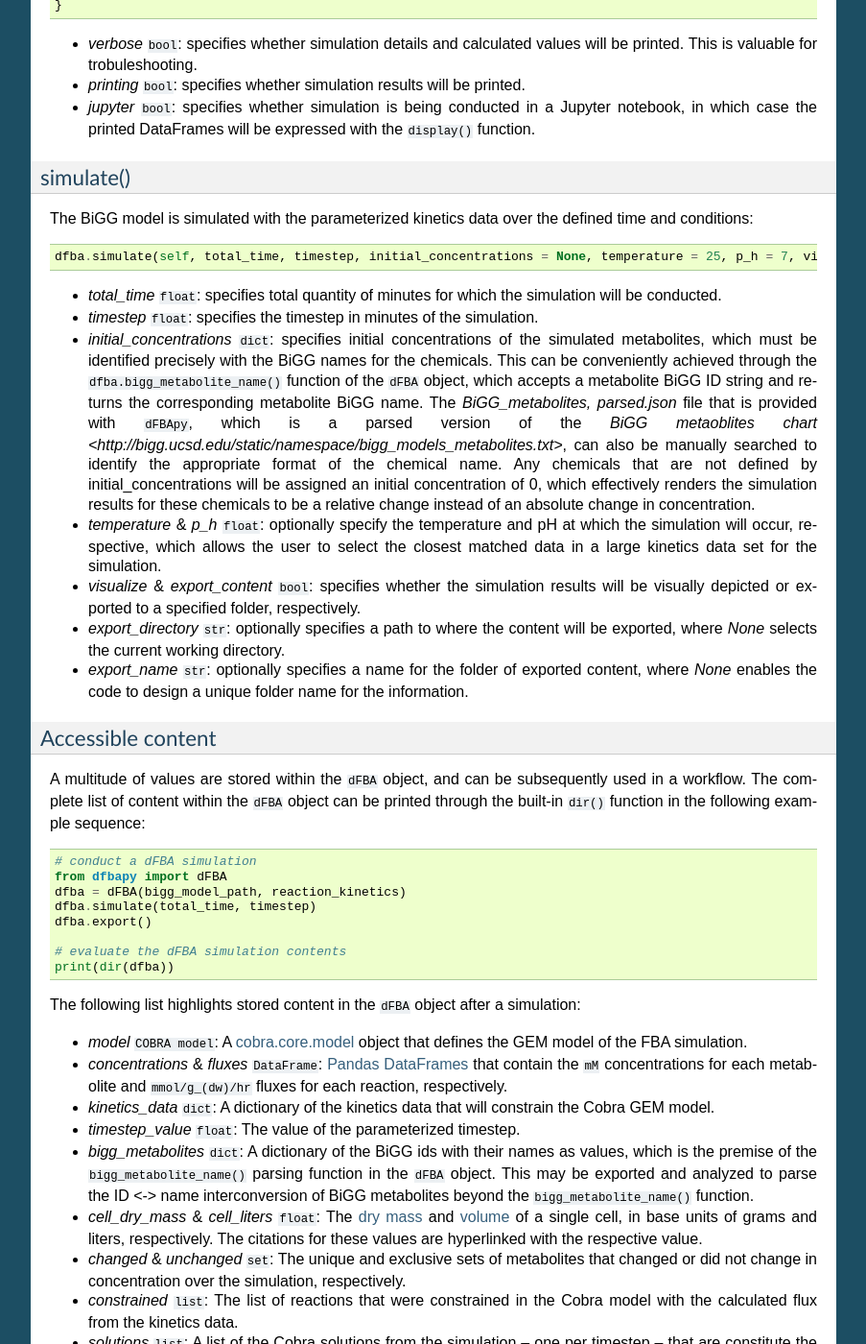
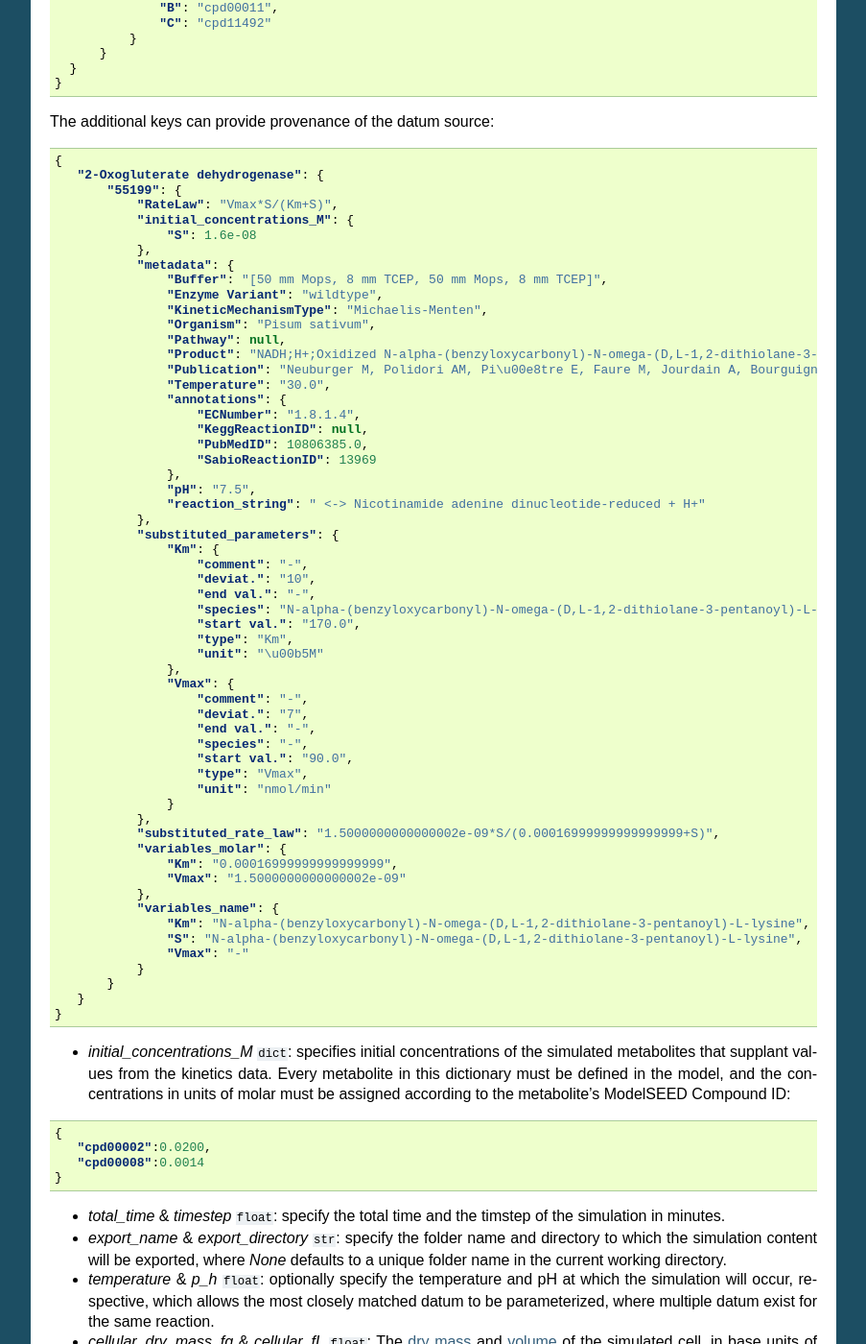
Before and after one commit to ModelSEED/ModelSEEDpy, a Sphinx documentation site: the page built from docs/dfbapy_api.rst, in a window 1280 px wide and 1400 px high, scrolled down 1251 px. Shown: the whole window at 96% size, without its empty margins (198-1101 px from the left). Built offline with Sphinx 7.4.7, drawn with Linux system fonts in a browser that asks for light colours; some of the changed text lies outside the part shown.

Commit message:
dFBA docs and minor edits of dFBAand its Notebooks

```diff
--- a/docs/dfbapy_api.rst
+++ b/docs/dfbapy_api.rst
@@ -9,66 +9,13 @@
 
 .. code-block:: python
 
- import dfbapy
- dfba = dfbapy.dFBA(bigg_model_path, reaction_kinetics, verbose = False, printing = False, jupyter = False)
+ from modelseedpy import dfbapkg
+ dfba = dfbapkg.dFBA(model, modelseed_db_path, solver = 'glpk', warnings = True, verbose = False, printing = False, jupyter = False)
 
-- *bigg_model_path* ``str``: specifies path of the SBML file for the `BiGG model <http://bigg.ucsd.edu/>`_ that will be simulated.
-- *kinetics_data* ``dict``: specifies kinetics data that will be implemented into the COBRA model. The dictionary must follow the structure of ``<enzymes>`` -> ``<sources>`` -> ``Parameters`` & ``SubstitutedRateLaw``, where the last two keys must be precisely identical to those presented. The ``Parameters`` key must contains sub-dictionaries for each parameter that comprises the rate law expression for the reaction, which contain keys of ``unit``, ``chemical``, and ``value``:
-
- .. code-block:: json
-
-  {
-    "Acetate kinase": {
-        "source_1": {
-            "Parameters": {
-                "A": {
-                    "unit": "mM",
-                    "chemical": "ADP C10H12N5O10P2",
-                    "value": "1.0"
-                    },
-                "B":{
-                    "unit": "mM",
-                    "chemical": "Acetyl phosphate",
-                    "value": "0.8"
-                    }
-            },
-            "SubstitutedRateLaw": "(68.0/milli*A*B)/(50.0*micro*0.34*micro+360.0*micro*B+0.34*micro*A+A*B)"
-         }
-     }
-  }
-
-The ``SubstitutedRateLaw`` key must contain a mathematically valid string of the reaction rate law that can be evaluated through the `eval() built-in function <https://pythongeeks.org/python-eval-function/>`_ of Python. Each of the variables in the ``SubstitutedRateLaw`` expression must be defined in the ``Parameters`` key. The ``milli`, ``micro``, and ``nano`` words can be inserted into the reaction string to convert molar units into the base molar units. The kinetics_data content can be expanded with additional keys within each source to provide provenance or metadata, at the user's discretion, as long as the aforementioned core information remains in the data dictionary:
-
-.. code-block:: json
-
-  {
-    "Acetate kinase": {
-        "source_1": {
-            "Organism": "Escherichia coli",
-            "Parameters": {
-                "A": {
-                    "unit": "mM",
-                    "chemical": "ADP C10H12N5O10P2",
-                    "v": "1.0"
-                    },
-                "B":{
-                    "unit": "mM",
-                    "chemical": "Acetyl phosphate",
-                    "value": "0.8"
-                    }
-            },
-            "PubMedID": "4362687.0"
-            "Publication": "Janson CA, Cleland WW: The inhibition of acetate, pyruvate, and 3-phosphogylcerate kinases by chromium adenosine triphosphate, J Biol Chem 1974 (249) , 2567-71",
-            "SubstitutedRateLaw": "(68.0/milli*A*B)/(50.0*micro*0.34*micro+360.0*micro*B+0.34*micro*A+A*B)",
-            "Temperature": "25.0",
-            "pH": "7.0",
-            "SabioReactionID": 71,
-        }
-    }
- }
-
-- *verbose* ``bool``: specifies whether simulation details and calculated values will be printed. This is valuable for trobuleshooting.
-- *printing* ``bool``: specifies whether simulation results will be printed.
+- *model* ``cobra.core.model.Model``: the CobraKBase model that will be simulated. The conversion from `standard COBRA models  <https://cobrapy.readthedocs.io/en/latest/autoapi/cobra/core/model/index.html>`_ to CobraKBase models is facilitated by the `cobrakbase` package.
+- *modelseed_db_path* ``str``: specifies the path to a local version of the ModelSEED Database.
+- *solver* ``str``: specifies which linear programmating algorithm will be used to simulate the FBA model. The `glpk` solver is selected by default since it is free and universally accessible.
+- *warnings*, *verbose*, & *printing* ``bool``: specifies whether simulation warnings, details and calculated, or results will be printed, respectively. These options are valuable for trobuleshooting.
 - *jupyter* ``bool``: specifies whether simulation is being conducted in a Jupyter notebook, in which case the printed DataFrames will be expressed with the ``display()`` function.
 
 
@@ -76,20 +23,129 @@
 simulate()
 ----------------------
 
-The BiGG model is simulated with the parameterized kinetics data over the defined time and conditions:
+A cobrakbase model is simulated with the parameterized kinetics data over the defined time and conditions:
 
 .. code-block:: python
 
- dfba.simulate(self, total_time, timestep, initial_concentrations = None, temperature = 25, p_h = 7, visualize = True)
+ dfba.simulate(self, kinetics_path = None, initial_concentrations_M: dict = {}, total_time = 200, timestep = 20, export_name = None,
+               export_directory = None, kinetics_data = {}, temperature = 25, p_h = 7, cellular_dry_mass_fg = 222, cellular_fL = 1,
+               figure_title = 'Metabolic perturbation', included_metabolites = [], labeled_plots = True, visualize = True, export = True)
 
+- *kinetics_path* & *kinetics_data* ``str`` & ``dict``: either the path to a `JSON` file that can be imported or a dictionary argument that provide the kinetics data that will constrain the model in the simulation. The `JSON` structure in both means of providing the data, and possesses the following nesting: ``<reaction>`` -> ``<source>`` -> ``substituted_rate_law`` + ``initial_concentrations_M`` + optional keys (such as ``metadata``). The ``substituted_rate_law`` key must contain the mathematically valid rate law expression as a string that can be evaluated through the `eval() built-in function <https://pythongeeks.org/python-eval-function/>`_ of Python, where each metabolite in the rate law is represented by a **single letter variable** that is defined with a `ModelSEED Compound ID <https://modelseed.org/biochem/compounds>`_ in the ``met_id`` key. The concentrations of the ``initial_concentrations_M`` key must be provided in units of Molar and defined for the rate law variable letters.
 
-- *total_time* ``float``: specifies total quantity of minutes for which the simulation will be conducted.
-- *timestep* ``float``: specifies the timestep in minutes of the simulation.
-- *initial_concentrations* ``dict``: specifies initial concentrations of the simulated metabolites, which must be identified precisely with the BiGG names for the chemicals. This can be conveniently achieved through the ``dfba.bigg_metabolite_name()`` function of the ``dFBA`` object, which accepts a metabolite BiGG ID string and returns the corresponding metabolite BiGG name. The `BiGG_metabolites, parsed.json` file that is provided with ``dFBApy``, which is a parsed version of the `BiGG metaoblites chart <http://bigg.ucsd.edu/static/namespace/bigg_models_metabolites.txt>`, can also be manually searched to identify the appropriate format of the chemical name. Any chemicals that are not defined by initial_concentrations will be assigned an initial concentration of 0, which effectively renders the simulation results for these chemicals to be a relative change instead of an absolute change in concentration.
-- *temperature* & *p_h* ``float``: optionally specify the temperature and pH at which the simulation will occur, respective, which allows the user to select the closest matched data in a large kinetics data set for the simulation.
-- *visualize* & *export_content* ``bool``: specifies whether the simulation results will be visually depicted or exported to a specified folder, respectively.
-- *export_directory* ``str``: optionally specifies a path to where the content will be exported, where `None` selects the current working directory.
-- *export_name* ``str``: optionally specifies a name for the folder of exported content, where `None` enables the code to design a unique folder name for the information.
+.. code-block:: json
+
+  {
+    "R_3OAS140": {
+        "source_1": {
+            "substituted_rate_law": "(68.0*A*B)/(50.0*0.34*C+360.0*B+0.34*A+A*B*C)",
+            "initial_concentrations_M": {
+                "A": 0.0200,
+                "C": 0.022,
+                "B": 0.0014
+            },
+            "met_id": {
+                "A": "cpd11468",
+                "B": "cpd00067",
+                "C": "cpd11492"
+            }
+        }
+    },
+    "rxn2": {
+        "source_1": {
+            "substituted_rate_law": "(A*B)/(50.0*0.34*C+3*B+0.34*A+C)",
+            "initial_concentrations_M": {
+                "A": 0.0200,
+                "C": 0.022,
+                "B": 0.0012
+            },
+            "met_id": {
+                "A": "cpd11468",
+                "B": "cpd00011",
+                "C": "cpd11492"
+            }
+        }
+    }
+  }
+
+The additional keys can provide provenance of the datum source:
+
+.. code-block:: json
+
+ {
+    "2-Oxogluterate dehydrogenase": {
+        "55199": {
+            "RateLaw": "Vmax*S/(Km+S)",
+            "initial_concentrations_M": {
+                "S": 1.6e-08
+            },
+            "metadata": {
+                "Buffer": "[50 mm Mops, 8 mm TCEP, 50 mm Mops, 8 mm TCEP]",
+                "Enzyme Variant": "wildtype",
+                "KineticMechanismType": "Michaelis-Menten",
+                "Organism": "Pisum sativum",
+                "Pathway": null,
+                "Product": "NADH;H+;Oxidized N-alpha-(benzyloxycarbonyl)-N-omega-(D,L-1,2-dithiolane-3-pentanoyl)-L-lysine",
+                "Publication": "Neuburger M, Polidori AM, Pi\u00e8tre E, Faure M, Jourdain A, Bourguignon J, Pucci B, Douce R: Interaction between the lipoamide-containing H-protein and the lipoamide dehydrogenase (L-protein) of the glycine decarboxylase multienzyme system. 1. Biochemical studies., Eur J Biochem 2000 (267) , 2882-9",
+                "Temperature": "30.0",
+                "annotations": {
+                    "ECNumber": "1.8.1.4",
+                    "KeggReactionID": null,
+                    "PubMedID": 10806385.0,
+                    "SabioReactionID": 13969
+                },
+                "pH": "7.5",
+                "reaction_string": " <-> Nicotinamide adenine dinucleotide-reduced + H+"
+            },
+            "substituted_parameters": {
+                "Km": {
+                    "comment": "-",
+                    "deviat.": "10",
+                    "end val.": "-",
+                    "species": "N-alpha-(benzyloxycarbonyl)-N-omega-(D,L-1,2-dithiolane-3-pentanoyl)-L-lysine",
+                    "start val.": "170.0",
+                    "type": "Km",
+                    "unit": "\u00b5M"
+                },
+                "Vmax": {
+                    "comment": "-",
+                    "deviat.": "7",
+                    "end val.": "-",
+                    "species": "-",
+                    "start val.": "90.0",
+                    "type": "Vmax",
+                    "unit": "nmol/min"
+                }
+            },
+            "substituted_rate_law": "1.5000000000000002e-09*S/(0.00016999999999999999+S)",
+            "variables_molar": {
+                "Km": "0.00016999999999999999",
+                "Vmax": "1.5000000000000002e-09"
+            },
+            "variables_name": {
+                "Km": "N-alpha-(benzyloxycarbonyl)-N-omega-(D,L-1,2-dithiolane-3-pentanoyl)-L-lysine",
+                "S": "N-alpha-(benzyloxycarbonyl)-N-omega-(D,L-1,2-dithiolane-3-pentanoyl)-L-lysine",
+                "Vmax": "-"
+            }
+        }
+    }
+ }
+
+- *initial_concentrations_M* ``dict``: specifies initial concentrations of the simulated metabolites that supplant values from the kinetics data. Every metabolite in this dictionary must be defined in the model, and the concentrations in units of molar must be assigned according to the metabolite's ModelSEED Compound ID:
+
+.. code-block:: json
+
+ {
+    "cpd00002":0.0200,
+    "cpd00008":0.0014
+ }
+
+- *total_time* & *timestep* ``float``: specify the total time and the timstep of the simulation in minutes.
+- *export_name* & *export_directory* ``str``: specify the folder name and directory to which the simulation content will be exported, where `None` defaults to a unique folder name in the current working directory.
+- *temperature* & *p_h* ``float``: optionally specify the temperature and pH at which the simulation will occur, respective, which allows the most closely matched datum to be parameterized, where multiple datum exist for the same reaction.
+- *cellular_dry_mass_fg* & *cellular_fL* ``float``: The `dry mass <https://doi.org/10.1101/2021.12.30.474524>`_ and `volume <https://doi.org/10.1128/AEM.00117-14>`_ of the simulated cell, in base units of femto- grams and liters, respectively.  These values can be sourced from literature, and the standard values may approximate prokaryotic cells.
+- *figure_title*, *included_metabolites*, & *labeled_plots* ``str``, ``list``, & ``bool``: specify the title of the simulation Figure, the metabolites that will be plotted in the simulation Figure, and where each plot will be labeled with text to clarify its identity.
+- *visualize* & *export* ``bool``: specifies whether the simulation results will be visually depicted or exported to a specified folder, respectively.
 
 
 
@@ -103,21 +159,20 @@
 
  # conduct a dFBA simulation
  from dfbapy import dFBA
- dfba = dFBA(bigg_model_path, reaction_kinetics)
- dfba.simulate(total_time, timestep)
- dfba.export()
+ dfba = dFBA(model)
+ dfba.simulate(reaction_kinetics, None, total_time, timestep)
 
  # evaluate the dFBA simulation contents
  print(dir(dfba))
 
 The following list highlights stored content in the ``dFBA`` object after a simulation:
 
-- *model* ``COBRA model``: A `cobra.core.model <https://cobrapy.readthedocs.io/en/latest/autoapi/cobra/core/model/index.html>`_ object that defines the GEM model of the FBA simulation.
-- *concentrations* & *fluxes* ``DataFrame``: `Pandas DataFrames <https://pandas.pydata.org/pandas-docs/stable/reference/frame.html>`_ that contain the ``mM`` concentrations for each metabolite and ``mmol/g_(dw)/hr`` fluxes for each reaction, respectively.
-- *kinetics_data* ``dict``: A dictionary of the kinetics data that will constrain the Cobra GEM model.
-- *timestep_value* ``float``: The value of the parameterized timestep.
-- *bigg_metabolites* ``dict``: A dictionary of the BiGG ids with their names as values, which is the premise of the ``bigg_metabolite_name()`` parsing function in the ``dFBA`` object. This may be exported and analyzed to parse the ID <-> name interconversion of BiGG metabolites beyond the ``bigg_metabolite_name()`` function.
-- *cell_dry_mass* & *cell_liters* ``float``: The `dry mass <https://doi.org/10.1101/2021.12.30.474524>`_ and `volume <https://doi.org/10.1128/AEM.00117-14>`_ of a single cell, in base units of grams and liters, respectively. The citations for these values are hyperlinked with the respective value.
-- *changed* & *unchanged* ``set``: The unique and exclusive sets of metabolites that changed or did not change in concentration over the simulation, respectively.
-- *constrained* ``list``: The list of reactions that were constrained in the Cobra model with the calculated flux from the kinetics data.
-- *solutions* ``list``: A list of the Cobra solutions from the simulation -- one per timestep -- that are constitute the columns of the fluxes DataFrame.
+- *model* ``cobra.core.model.Model``: The cobrakbase model that is simulated.
+- *concentrations* & *fluxes* ``pandas.core.frame.DataFrame``: `Pandas DataFrames <https://pandas.pydata.org/pandas-docs/stable/reference/frame.html>`_ that contain the ``mM`` concentrations (or changes thereof) for each metabolite and ``mmol/g_(dw)/hr`` fluxes for each reaction, respectively.
+- *kinetics_data* ``dict``: A dictionary of the kinetics data constrains the model.
+- *timestep_value* ``float``: The simulation timestep in minutes.
+- *compound_ids* ``dict``: A dictionary of all ModelSEED IDs with their names as values, which is loaded from the ModelSEED Database via the parameterized path.
+- *cell_dry_mass* & *cell_liters* ``float``: The mass and volume of the simulated cell.
+- *changed* & *unchanged* ``set``: The exclusive sets of metabolites whose concentrations either changed or did not change over the simulation, respectively.
+- *constrained* ``OrderedDict``: A dictionary with reaction names as the keys and their respective kinetic constraints as the values.
+- *solutions* ``list``: A list of the Cobra solutions from each timestep that constitute the columns of the `fluxes` DataFrame.
```
Also changed, not shown: 3 other files.
